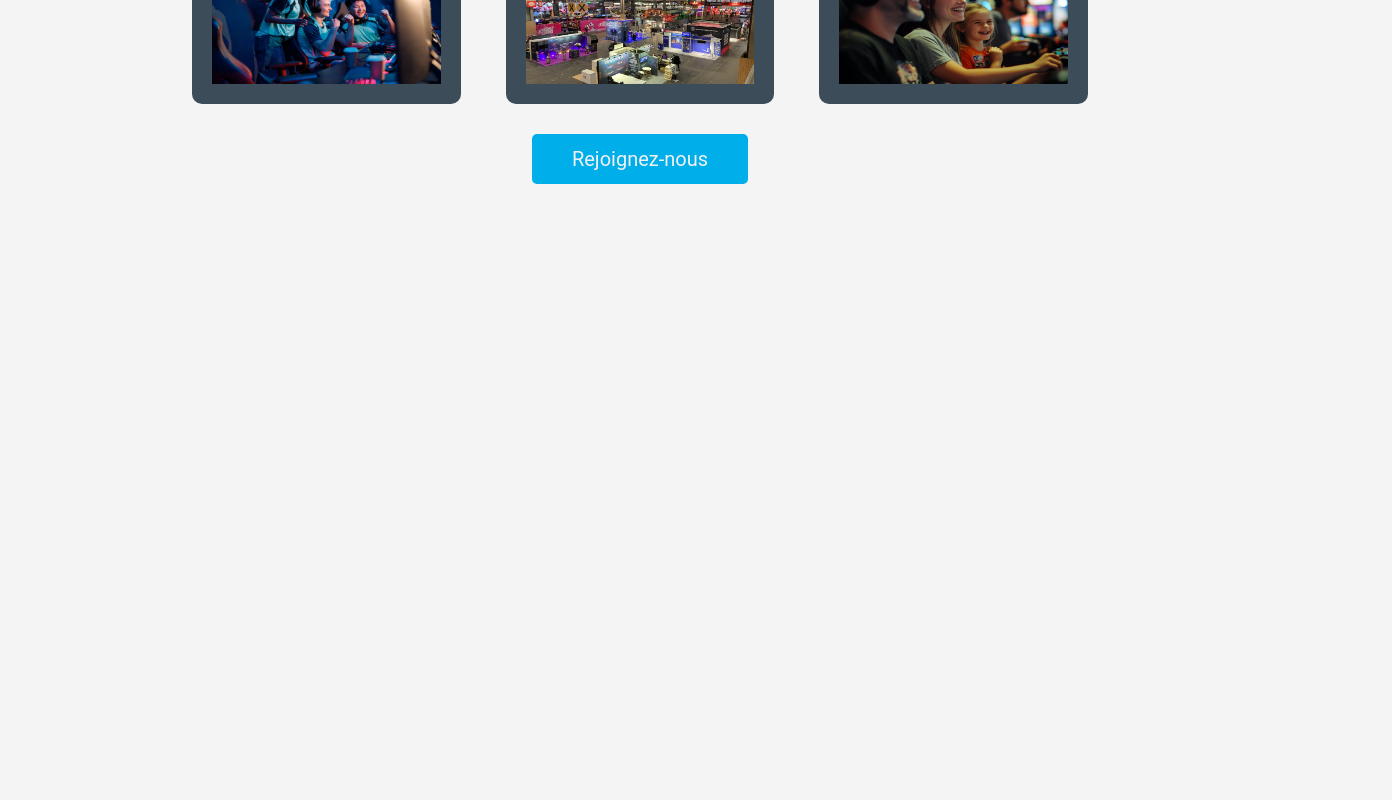
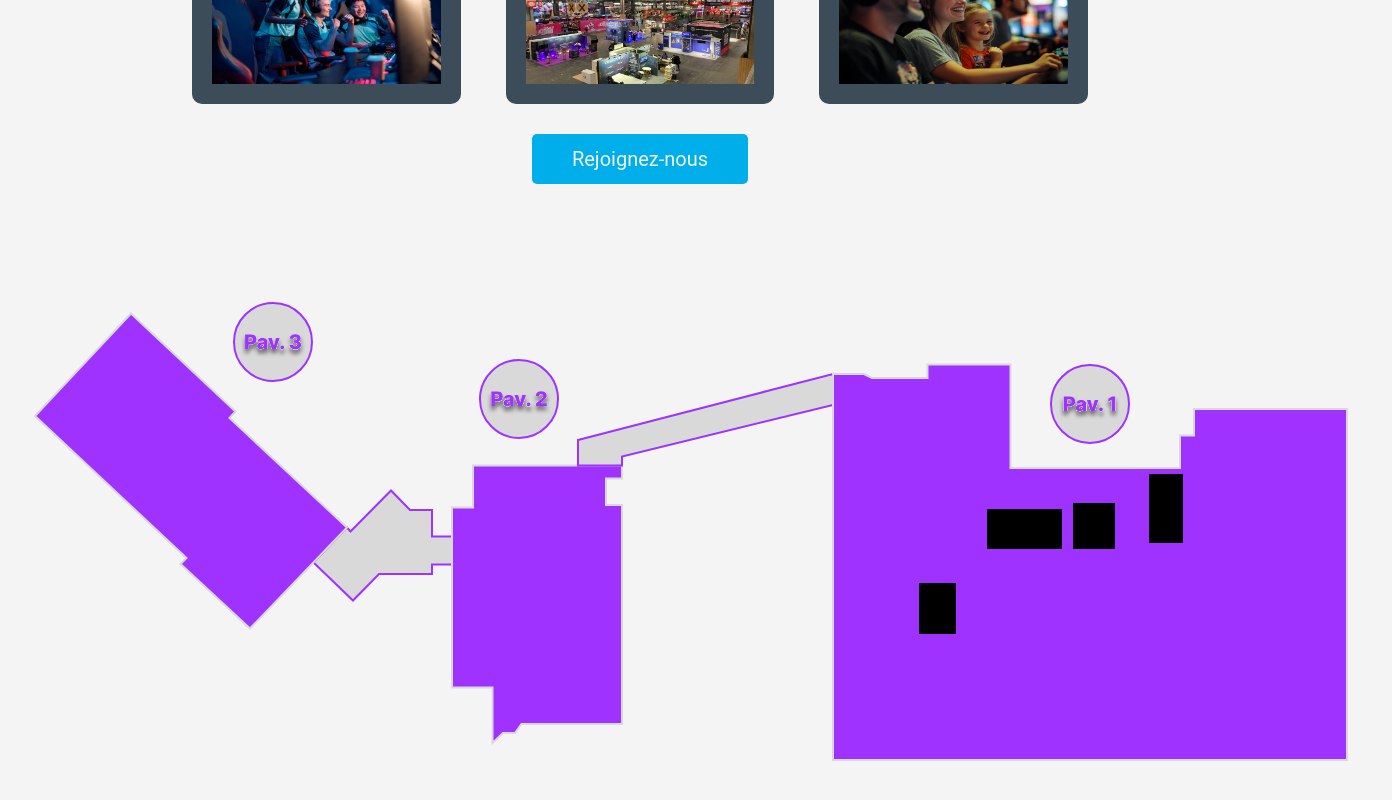
Before and after one commit to BornetFloryan/GameFit-Week, a Vue app: page / in a window 1280 px wide. Shown: the part 1133-1933 px from the top of the page, 1392 px wide, since content can reach past the window. Before the commit the page ends 1337 px from the top, so only its background shows below. Built offline with nearby package versions, Linux system fonts and the light colour scheme.

Commit message:
début carte intéractive

```diff
--- a/src/components/ContentHome.vue
+++ b/src/components/ContentHome.vue
@@ -50,6 +50,12 @@
   </div>
 </template>
 
+<script>
+export default {
+  name: 'ContentHome',
+}
+</script>
+
 <style scoped>
 
 .content-accueil {
--- /dev/null
+++ b/src/components/InteractiveMap.vue
@@ -0,0 +1,46 @@
+<template>
+  <div v-html="svgContent" @mouseover="highlightZone" @mouseleave="resetZone"/>
+</template>
+
+<script>
+import {ref, onMounted} from 'vue';
+
+export default {
+  name: 'InteractiveMap',
+  setup() {
+    const svgContent = ref(''); // Variable to store the SVG content
+
+    onMounted(async () => {
+      const response = await fetch(require('@/assets/svg/Carte GFW.svg'));
+      let svg = await response.text();  // Load the SVG
+
+      // Add event listeners to the SVG elements
+      svg = svg.replace(/<rect /g, '<rect @mouseover="highlightZone" @mouseleave="resetZone" ');
+
+      svgContent.value = svg;
+    });
+
+    const highlightZone = (event) => {
+      if (event.target && event.target.id.toLowerCase().startsWith('stand')) {
+        event.target.style.fill = 'red'; // Change the color on hover
+      }
+    };
+
+    const resetZone = (event) => {
+      if (event.target && event.target.id.toLowerCase().startsWith('stand')) {
+        event.target.style.fill = 'black'; // Change the color on hover
+      }
+    };
+
+    return {
+      svgContent,
+      highlightZone,
+      resetZone
+    };
+  }
+};
+</script>
+
+<style scoped>
+/* You can add specific styles for the SVG here */
+</style>
--- a/src/views/AccueilView.vue
+++ b/src/views/AccueilView.vue
@@ -3,6 +3,7 @@
     <NavView/>
     <CarouselAccueil/>
     <ContentHome/>
+    <InteractiveMap/>
   </div>
 </template>
 
@@ -10,10 +11,11 @@
 import NavView from "@/components/NavBar.vue";
 import CarouselAccueil from "@/components/CarouselAccueil.vue";
 import ContentHome from "@/components/ContentHome.vue";
+import InteractiveMap from "@/components/InteractiveMap.vue";
 
 export default {
   name: 'GameFitIntro',
-  components: {ContentHome, CarouselAccueil, NavView},
+  components: {InteractiveMap, ContentHome, CarouselAccueil, NavView},
 };
 </script>
 
```
Also changed, not shown: src/assets/svg/Carte GFW.svg (added).
